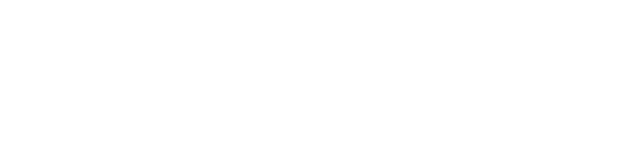
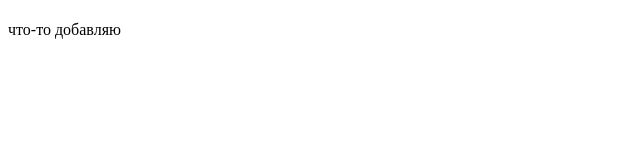
Before and after one commit to Elena-V-S/first-project, a plain HTML site: page index.html in a window 1280 px wide. Shown: the whole page, without its empty margins (0-640 px from the left). Drawn offline with Linux system fonts and the light colour scheme.

Commit message:
второй коммит

```diff
--- a/index.html
+++ b/index.html
@@ -7,6 +7,7 @@
 </head>
 <body>
     <h1 class="git"></h1>
+    <p>что-то добавляю</p>
 
 </body>
 </html>
```
